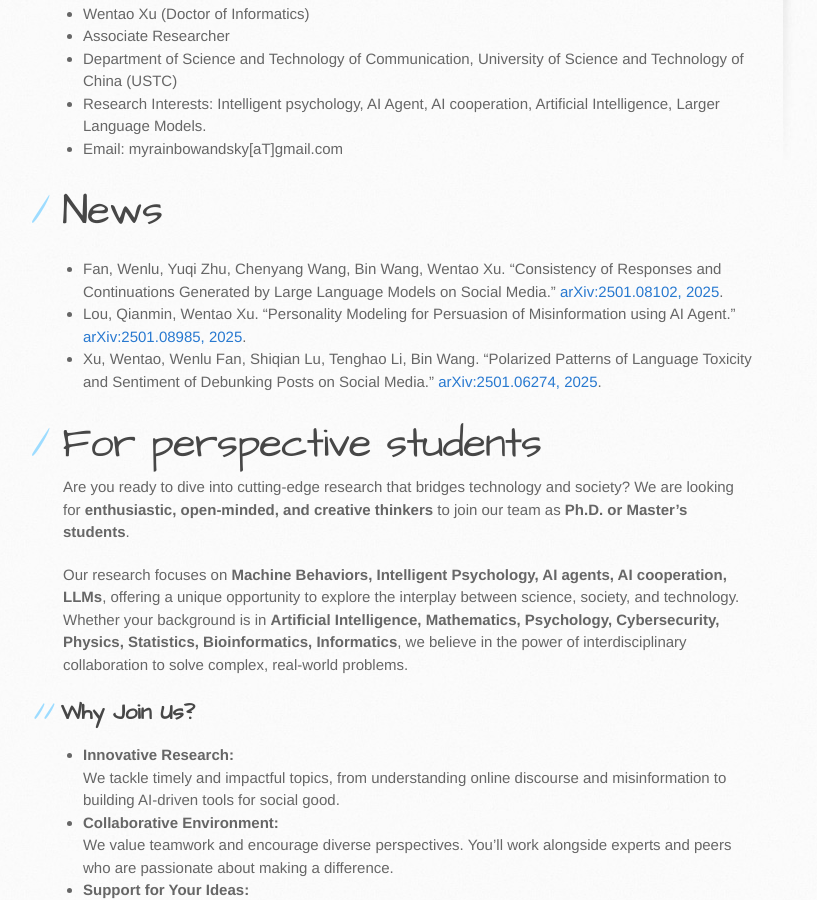
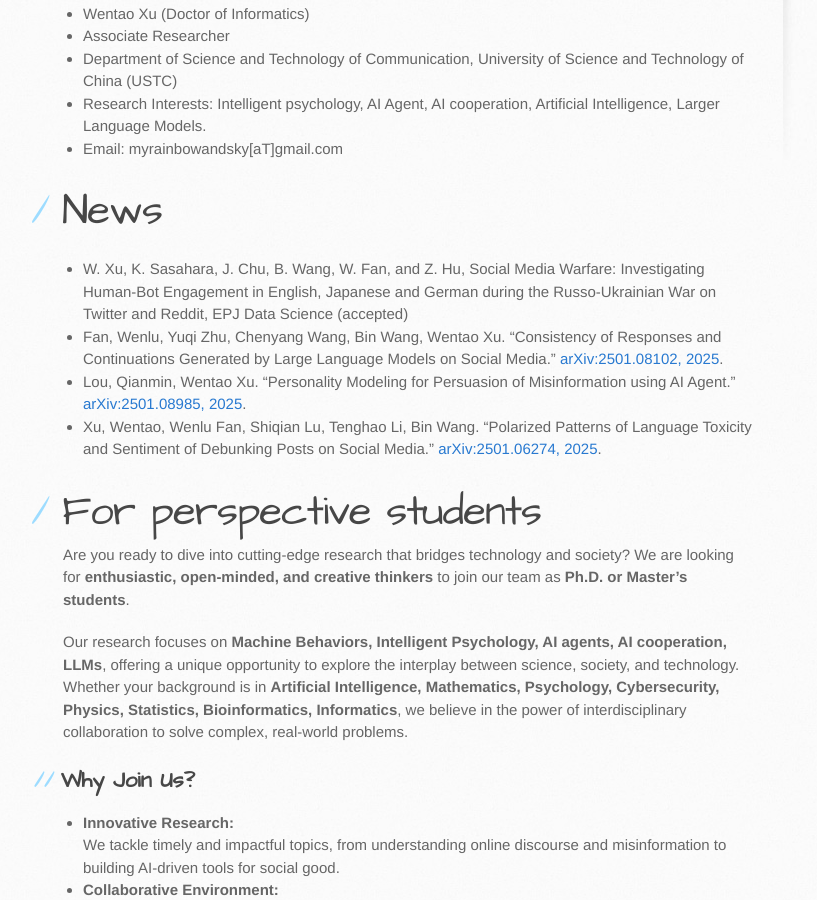
Before and after one commit to myrainbowandsky/myrainbowandsky.github.io, a Jekyll site: the page built from index.md, in a window 1280 px wide and 900 px high, scrolled down 542 px. Shown: the whole window, without its empty margins (107-924 px from the left). Built offline with Jekyll 4.4.1, drawn with Linux system fonts in a browser that asks for light colours; the repository's description, which GitHub fills in, is left out.

Commit message:
Update index.md

```diff
--- a/index.md
+++ b/index.md
@@ -17,6 +17,7 @@
 * Email: myrainbowandsky[aT]gmail.com
 
 # News
+* W. Xu, K. Sasahara, J. Chu, B. Wang, W. Fan, and Z. Hu, Social Media Warfare: Investigating Human-Bot Engagement in English, Japanese and German during the Russo-Ukrainian War on Twitter and Reddit, EPJ Data Science (accepted)
 * Fan, Wenlu, Yuqi Zhu, Chenyang Wang, Bin Wang, Wentao Xu. "Consistency of Responses and Continuations Generated by Large Language Models on Social Media." [arXiv:2501.08102, 2025](https://arxiv.org/abs/2501.08102).
 * Lou, Qianmin, Wentao Xu. "Personality Modeling for Persuasion of Misinformation using AI Agent." [arXiv:2501.08985, 2025](https://arxiv.org/abs/2501.08985).
 * Xu, Wentao, Wenlu Fan, Shiqian Lu, Tenghao Li, Bin Wang. "Polarized Patterns of Language Toxicity and Sentiment of Debunking Posts on Social Media." [arXiv:2501.06274, 2025](https://arxiv.org/abs/2501.06274).
```
